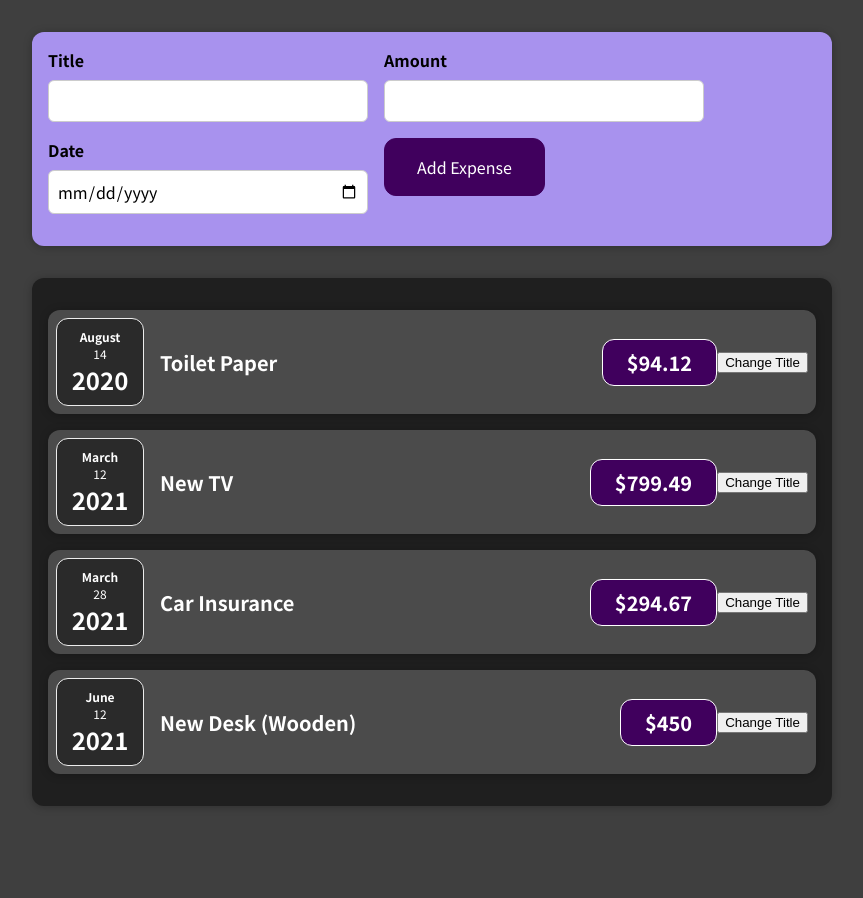
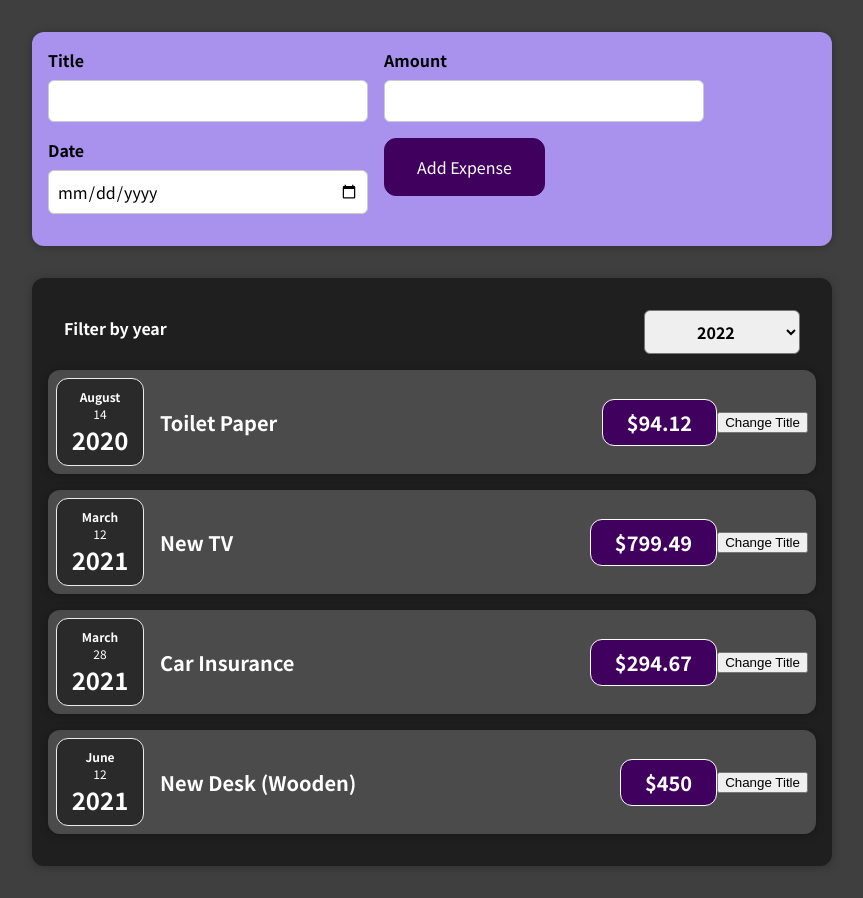
Before and after one commit to fayddelight/expenses-list, a React (Create React App) app: page / in a window 1280 px wide. Shown: the whole page, without its empty margins (208-1071 px from the left). Before the commit the page ends 838 px from the top, so only its background shows below. Built offline with nearby package versions, Linux system fonts and the light colour scheme.

Commit message:
added controlled components

```diff
--- a/src/components/Expenses/Expenses.js
+++ b/src/components/Expenses/Expenses.js
@@ -1,10 +1,19 @@
 import ExpenseItem from "./ExpenseItem";
 import "./Expenses.css";
 import Card from "../Ui/Card";
+import ExpensesFilter from "./ExpensesFilter";
 
 const Expenses = (props) => {
-    return (
+
+const saveFilteredList = (enteredFilteredData) => {
+  const filteredData = enteredFilteredData.filteredYear;
+  console.log(filteredData);
+};
+
+  return (
+    <div>
       <Card className="expenses">
+        <ExpensesFilter onSaveFilteredList={saveFilteredList} />
         <ExpenseItem
           title={props.items[0].title}
           amount={props.items[0].amount}
@@ -26,8 +35,9 @@ const Expenses = (props) => {
           date={props.items[3].date}
         />
       </Card>
-    );
-}
+    </div>
+  );
+};
 
 export default Expenses;
 
--- a/src/components/Expenses/ExpensesFilter.js
+++ b/src/components/Expenses/ExpensesFilter.js
@@ -1,13 +1,26 @@
-import React from "react";
-
+import React, { useState } from "react";
 import "./ExpensesFilter.css";
 
-const ExpensesFilter = () => {
+const ExpensesFilter = (props) => {
+  const [enteredFilter, setEnteredFilter] = useState("");
+
+  const filterChangeHandler = (event) => {
+    event.preventDefault();
+
+    setEnteredFilter(event.target.value);
+
+    const filteredData = {
+      filteredYear: enteredFilter,
+    };
+
+    props.onSaveFilteredList(filteredData);
+  };
+
   return (
     <div className="expenses-filter">
       <div className="expenses-filter__control">
         <label>Filter by year</label>
-        <select>
+        <select onChange={filterChangeHandler}>
           <option value="2022">2022</option>
           <option value="2021">2021</option>
           <option value="2020">2020</option>
```
